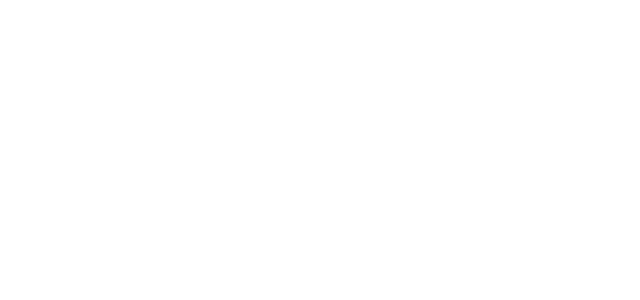
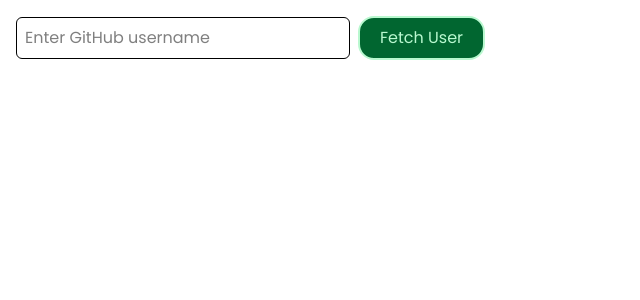
Before and after one commit to rohitisog/axios-api, a React (Vite) app: page / in a window 1280 px wide. Shown: the top 300 px of the page, without its empty margins (0-640 px from the left). Built offline with nearby package versions, Linux system fonts and the light colour scheme.

Commit message:
axios with github public api

```diff
--- a/package.json
+++ b/package.json
@@ -11,6 +11,7 @@
   },
   "dependencies": {
     "@tailwindcss/vite": "^4.0.4",
+    "axios": "^1.7.9",
     "react": "^19.0.0",
     "react-dom": "^19.0.0",
     "tailwindcss": "^4.0.4"
--- a/src/components/Axios.jsx
+++ b/src/components/Axios.jsx
@@ -1,16 +1,70 @@
-import React, { useEffect } from 'react'
+import React, { useState } from "react";
+import axios from "axios";
 
 const Axios = () => {
- useEffect(()=>{
+  const [user, setUser] = useState(null);
+  const [username, setUsername] = useState("");
+  const [loading, setLoading] = useState(false);
+  const [error, setError] = useState(null);
 
+  const fetchUser = async () => {
+    if (!username.trim()) {
+      setError("Please enter a valid username");
+      return;
+    }
 
- })
+    setLoading(true);
+    setError(null);
+
+    try {
+      const response = await axios.get(`https://api.github.com/users/${username}`);
+      setUser(response.data);
+    } catch (error) {
+      setError("User not found");
+      setUser(null);
+    } finally {
+      setLoading(false);
+    }
+  };
 
   return (
-    <div>
+    <div className="p-4">
+      <input
+        className="border p-2 rounded-md"
+        type="text"
+        placeholder="Enter GitHub username"
+        value={username}
+        onChange={(e) => setUsername(e.target.value)}
+      />
+      <button
+        className="ml-2 border-2 rounded-2xl p-2 px-5 bg-green-800 text-green-200"
+        onClick={fetchUser}
+        disabled={loading}
+      >
+        {loading ? "Loading..." : "Fetch User"}
+      </button>
 
+      {error && <p className="text-red-500 mt-2">{error}</p>}
+
+      {user && (
+        <div className="mt-4">
+          <h2>{user.name} (@{user.login})</h2>
+          <img src={user.avatar_url} alt="Avatar" width={100} className="rounded-full" />
+          <p>Followers: {user.followers}</p>
+          <p>Public Repos: {user.public_repos}</p>
+          <p>Bio: {user.bio || "No bio available"}</p>
+          <a
+            href={user.html_url}
+            target="_blank"
+            rel="noopener noreferrer"
+            className="text-blue-500 underline"
+          >
+            View Profile
+          </a>
+        </div>
+      )}
     </div>
-  )
-}
+  );
+};
 
-export default Axios
+export default Axios;
```
Also changed, not shown: 2 other files (tests, documents, lock files or other folders).
